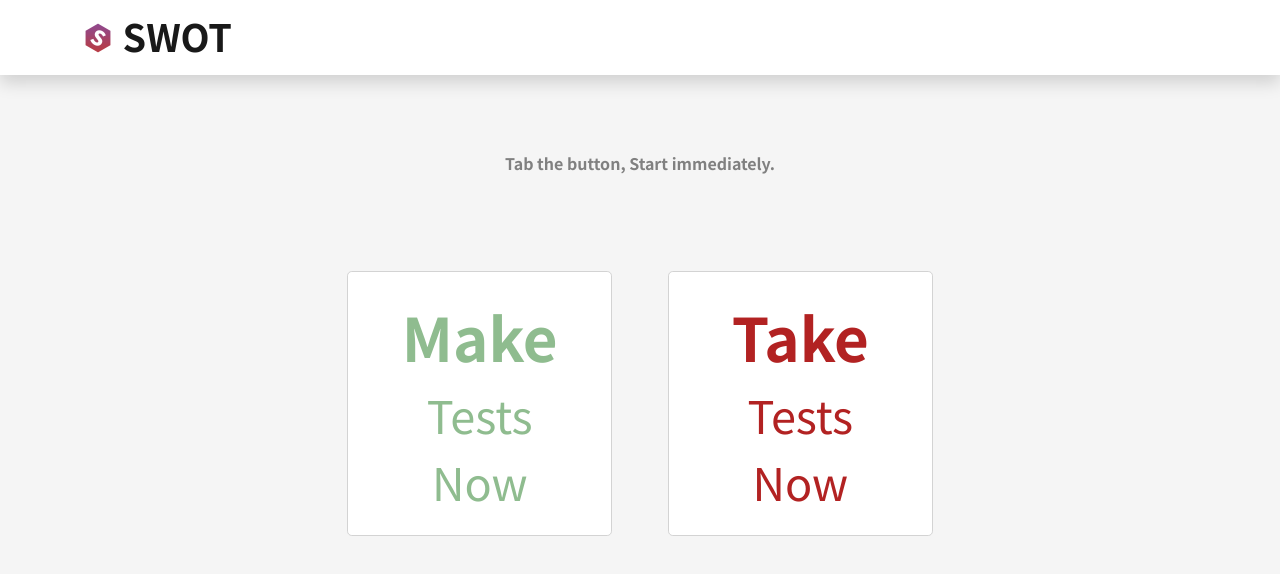
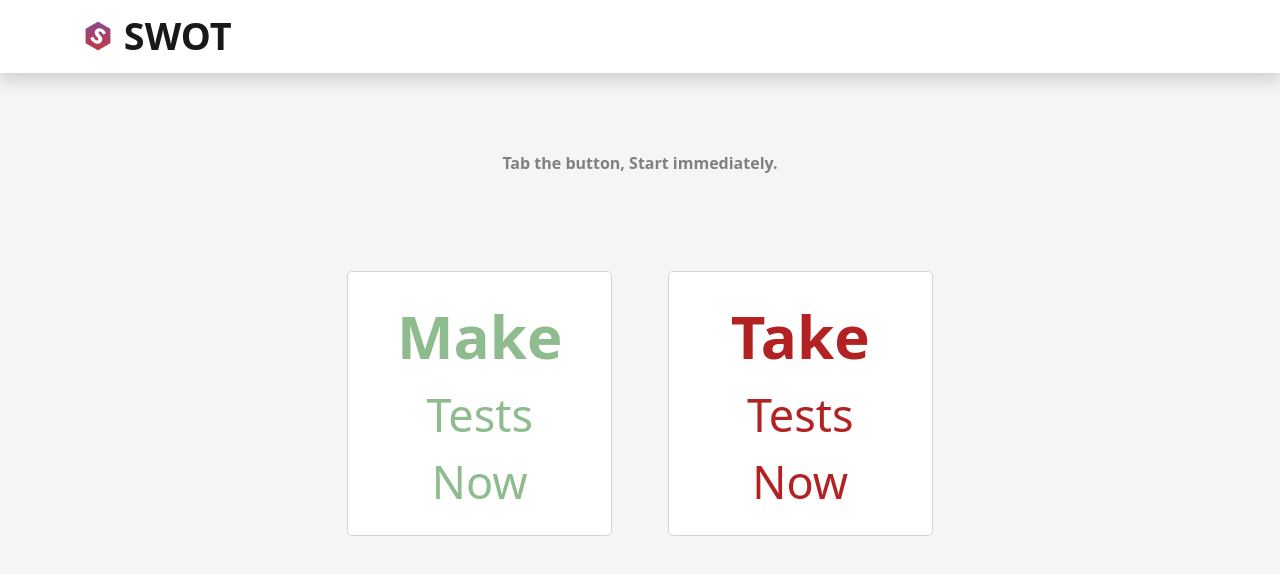
Before and after one commit to orioncsy/OSS_project_6, a plain HTML site: page index.html in a window 1280 px wide. Drawn offline with nearby package versions, Linux system fonts and the light colour scheme.

Commit message:
roll back font change due to the performance issue

```diff
--- a/index.html
+++ b/index.html
@@ -13,7 +13,6 @@
     <link rel="stylesheet" href="./src/css/style.css">
     <title>SWOT</title>
     <link rel="icon" type="image/x-icon" href="image/Logo_128.ico">
-    <link href="https://fonts.googleapis.com/css2?family=Noto+Sans+KR:wght@100;300;400;500;700;900&display=swap" rel="stylesheet">
 </head>
 
 <body>
--- a/src/css/CorrectStyle.css
+++ b/src/css/CorrectStyle.css
@@ -92,7 +92,6 @@
 
 body{
     background-color:whitesmoke;
-    font-family: "Noto Sans KR", system-ui,-apple-system,"Segoe UI",Roboto,"Helvetica Neue",Arial,"Noto Sans","Liberation Sans",sans-serif,"Apple Color Emoji","Segoe UI Emoji","Segoe UI Symbol","Noto Color Emoji";
     margin: auto;
 }
 
--- a/src/css/MakeStyle.css
+++ b/src/css/MakeStyle.css
@@ -41,7 +41,6 @@
 
 body{
     background-color:whitesmoke;
-    font-family: "Noto Sans KR", system-ui,-apple-system,"Segoe UI",Roboto,"Helvetica Neue",Arial,"Noto Sans","Liberation Sans",sans-serif,"Apple Color Emoji","Segoe UI Emoji","Segoe UI Symbol","Noto Color Emoji";
 }
 
 .my-6 {
--- a/src/css/TakeStyle.css
+++ b/src/css/TakeStyle.css
@@ -59,7 +59,6 @@
 
 body{
     background-color:whitesmoke;
-    font-family: "Noto Sans KR", system-ui,-apple-system,"Segoe UI",Roboto,"Helvetica Neue",Arial,"Noto Sans","Liberation Sans",sans-serif,"Apple Color Emoji","Segoe UI Emoji","Segoe UI Symbol","Noto Color Emoji";
     margin: auto;
 }
 
--- a/src/css/style.css
+++ b/src/css/style.css
@@ -51,5 +51,4 @@
 
 body{
     background-color:whitesmoke;
-    font-family: "Noto Sans KR", system-ui,-apple-system,"Segoe UI",Roboto,"Helvetica Neue",Arial,"Noto Sans","Liberation Sans",sans-serif,"Apple Color Emoji","Segoe UI Emoji","Segoe UI Symbol","Noto Color Emoji";
 }
```
Also changed, not shown: src/Correct.html (+0 -1 lines), src/Make.html (+0 -1 lines), src/Take.html (+0 -1 lines).
